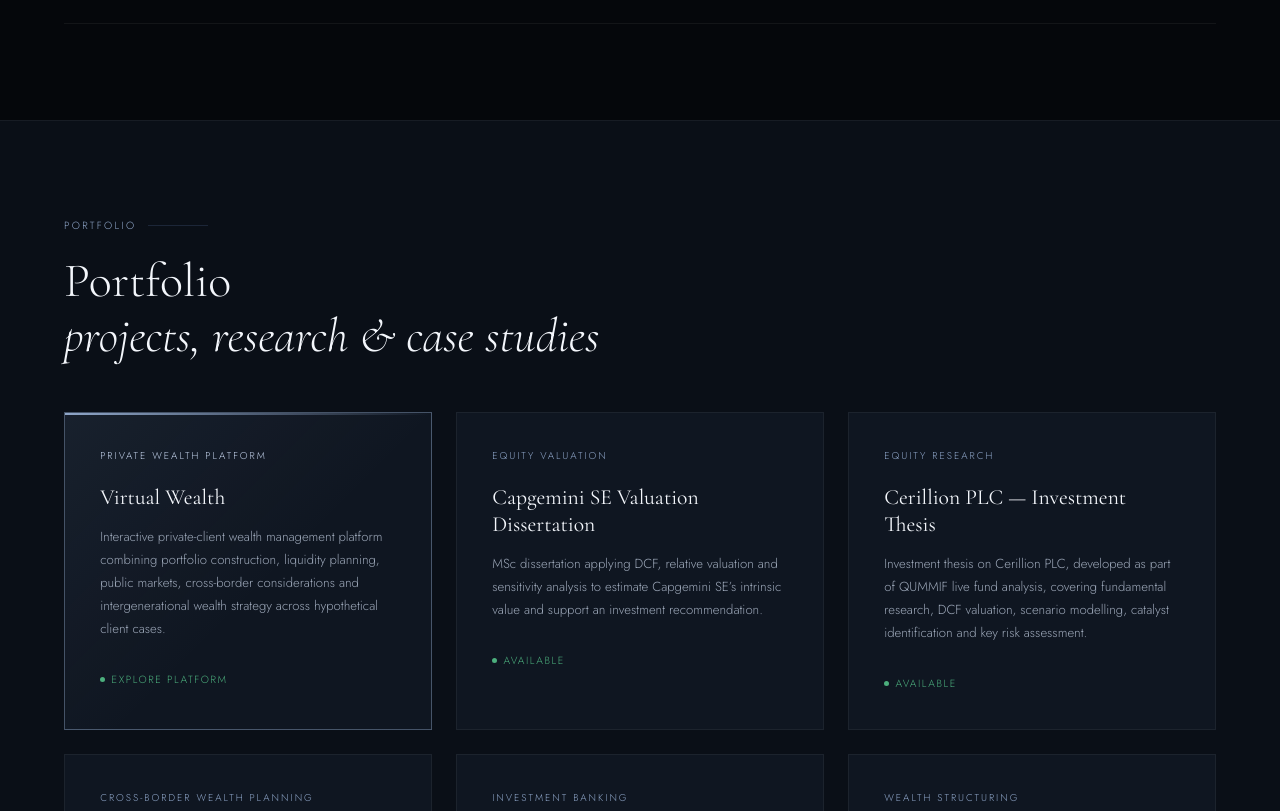
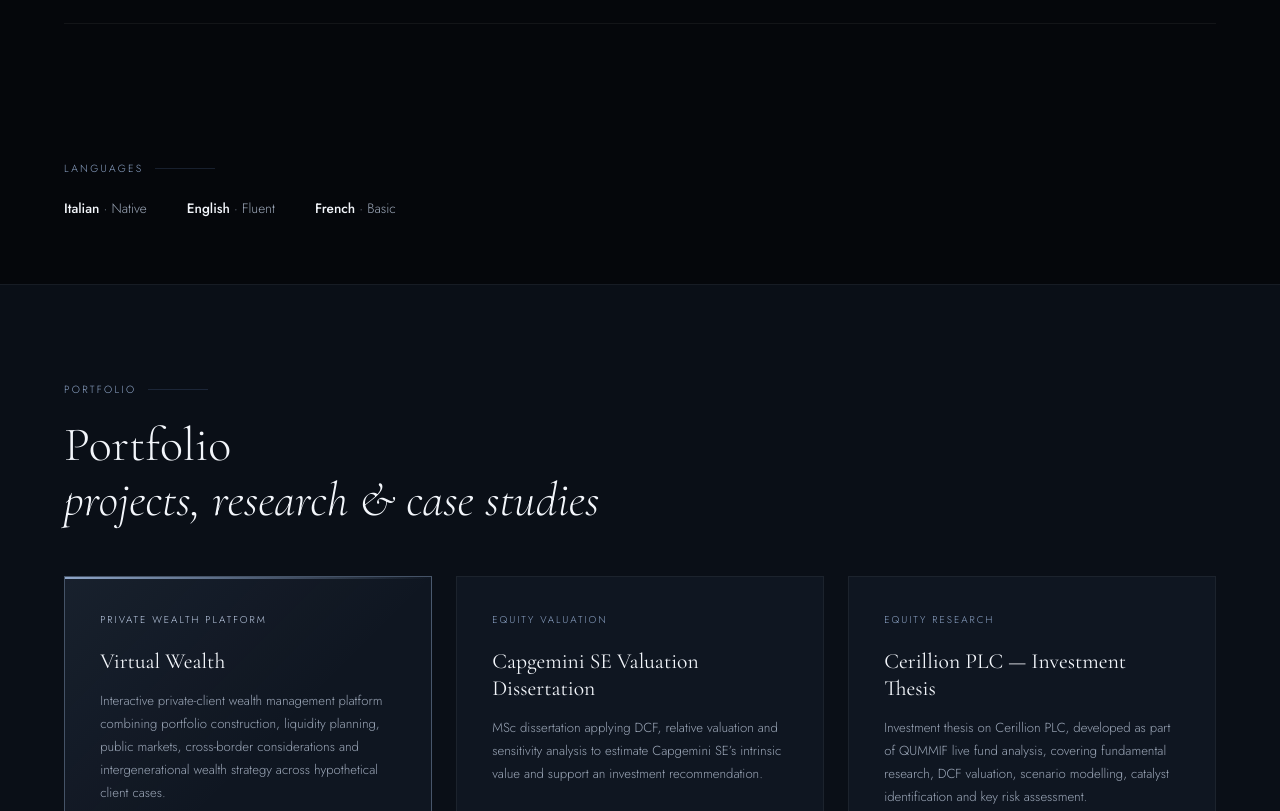
Before and after one commit to Matteo-Macchi/Matteo-Macchi.github.io, a plain HTML site: page index.html in a window 1280 px wide. Shown: the part 4340-5151 px from the top of the page. Drawn offline with nearby package versions, Linux system fonts and the light colour scheme.

Commit message:
Add languages section to index.html
Added a new section to display languages spoken with proficiency levels.

```diff
--- a/index.html
+++ b/index.html
@@ -462,7 +462,25 @@
       border: 1px solid var(--gold-border);
       color: var(--gold);
     }
+/* ─── LANGUAGES ─── */
 
+.languages-section {
+  padding-top: 2.5rem;
+  padding-bottom: 4rem;
+}
+
+.languages-inline {
+  display: flex;
+  flex-wrap: wrap;
+  gap: 2.5rem;
+  font-size: 0.85rem;
+  color: var(--text-secondary);
+}
+
+.languages-inline strong {
+  color: var(--text-primary);
+  font-weight: 500;
+}
     /* ─── PORTFOLIO ─── */
     .portfolio { background: var(--bg-surface); border-top: 1px solid var(--border); border-bottom: 1px solid var(--border); }
 
@@ -905,6 +923,16 @@
 
   </div>
 </section>
+ <!-- LANGUAGES -->
+<section class="languages-section">
+  <div class="section-tag">Languages</div>
+
+  <div class="languages-inline">
+    <span><strong>Italian</strong> · Native</span>
+    <span><strong>English</strong> · Fluent</span>
+    <span><strong>French</strong> · Basic</span>
+  </div>
+</section>
 
 <!-- PORTFOLIO -->
 <section class="portfolio" id="portfolio">
@@ -1034,13 +1062,6 @@
   <!-- FOOTER -->
   <footer>
     <p>© 2025 Matteo Macchi · London | Verona | Milan</p>
-    <div class="footer-lang">
-      Languages:
-      <strong>Italian</strong> ·
-      <strong>English</strong> ·
-      French (A1) ·
-      German (basic)
-    </div>
   </footer>
 
   <!-- SCROLL REVEAL -->
```
